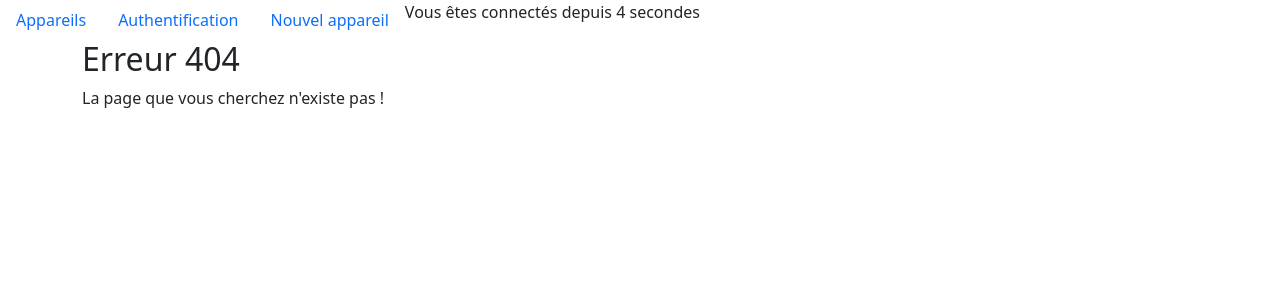
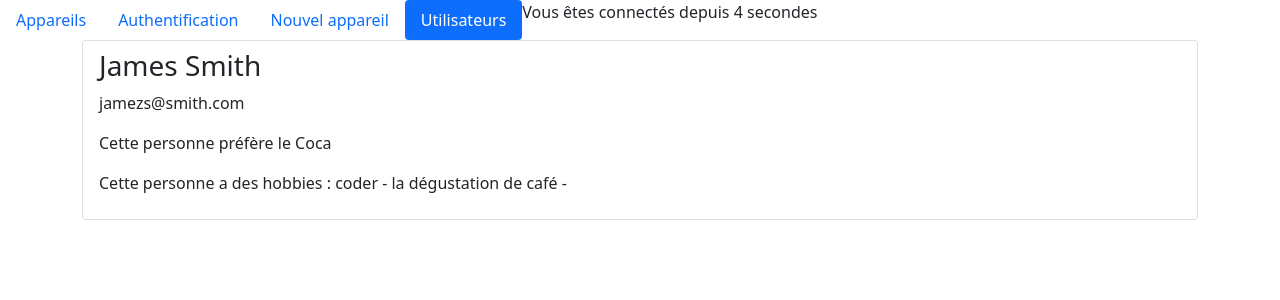
Before and after one commit to HelixFix/first-angular-app, an Angular app: page /users in a window 1280 px wide. Before the commit this address led to /not-found. Shown: the top 300 px of the page. Built offline with nearby package versions, Linux system fonts and the light colour scheme.

Commit message:
Create User profil

```diff
--- a/src/app/app.component.html
+++ b/src/app/app.component.html
@@ -2,6 +2,7 @@
   <a class = "nav-link" routerLink = "appareils" routerLinkActive = 'active'>Appareils</a>
   <a class = "nav-link" routerLink = "auth" routerLinkActive      = 'active'>Authentification</a>
   <a class = "nav-link" routerLink = "edit" routerLinkActive      = 'active'>Nouvel appareil</a>
+  <a class = "nav-link" routerLink = "users" routerLinkActive      = 'active'>Utilisateurs</a>
   <div class="navbar-right">
     <p>Vous êtes connectés depuis {{ secondes }} secondes</p>
   </div>
--- a/src/app/edit-appareil/edit-appareil.component.ts
+++ b/src/app/edit-appareil/edit-appareil.component.ts
@@ -13,7 +13,7 @@
   defaultOnOff = "éteint";
 
   constructor(private appareilService: AppareilService,
-              private router: Router) { }
+              private router         : Router) { }
 
   ngOnInit(): void {
   }
--- /dev/null
+++ b/src/app/services/user.service.ts
@@ -0,0 +1,27 @@
+import { Subject } from "rxjs";
+import { User } from "../models/User.model";
+
+export class UserService {
+    private users: User[] = [
+        {
+            firstName      : 'James',
+            lastName       : 'Smith',
+            email          : 'jamezs@smith.com',
+            drinkPreference: 'Coca',
+            hobbies        : [
+                'coder',
+                'la dégustation de café'
+            ]
+        }
+    ];
+            userSubject   = new Subject<User[]>();
+
+    emitUsers() {
+        this.userSubject.next(this.users.slice());
+    }
+
+    addUser(user: User) {
+        this.users.push(user);
+        this.emitUsers();
+    }
+}
--- a/src/app/single-appareil/single-appareil.component.ts
+++ b/src/app/single-appareil/single-appareil.component.ts
@@ -13,7 +13,7 @@
   status: string = 'Statut';
 
   constructor(private appareilService: AppareilService,
-              private route: ActivatedRoute) {}
+              private route          : ActivatedRoute) {}
 
   ngOnInit(): void {
     const id          = this.route.snapshot.params['id'];
--- /dev/null
+++ b/src/app/user-list/user-list.component.html
@@ -0,0 +1,11 @@
+<ul class="list-group">
+    <li class="list-group-item" *ngFor="let user of users">
+        <h3>{{ user.firstName }} {{ user.lastName }}</h3>
+        <p>{{ user.email }}</p>
+        <p>Cette personne préfère le {{ user.drinkPreference }}</p>
+        <p *ngIf="user.hobbies && user.hobbies.length > 0">
+            Cette personne a des hobbies :
+            <span *ngFor="let hobby of user.hobbies">{{ hobby }} - </span>
+        </p>
+    </li>
+</ul>
--- /dev/null
+++ b/src/app/user-list/user-list.component.ts
@@ -0,0 +1,31 @@
+import { Component, OnDestroy, OnInit } from '@angular/core';
+import { Subscription } from 'rxjs';
+import { User } from '../models/User.model';
+import { UserService } from '../services/user.service';
+
+@Component({
+  selector   : 'app-user-list',
+  templateUrl: './user-list.component.html',
+  styleUrls  : ['./user-list.component.scss']
+})
+export class UserListComponent implements OnInit, OnDestroy {
+
+  users           : User[];
+  userSubscription: Subscription;
+
+  constructor(private userService: UserService) { }
+
+  ngOnInit(): void {
+    this.userSubscription = this.userService.userSubject.subscribe(
+      (users: User[]) => {
+        this.users = users;
+      }
+    )
+    this.userService.emitUsers();
+  }
+
+  ngOnDestroy() {
+    this.userSubscription.unsubscribe();
+  }
+
+}
```
Also changed, not shown: src/app/app.module.ts (+9 -3 lines), src/app/models/User.model.ts (added, +9 -0 lines), src/app/user-list/user-list.component.scss (added), 1 other file (tests, documents, lock files or other folders).
